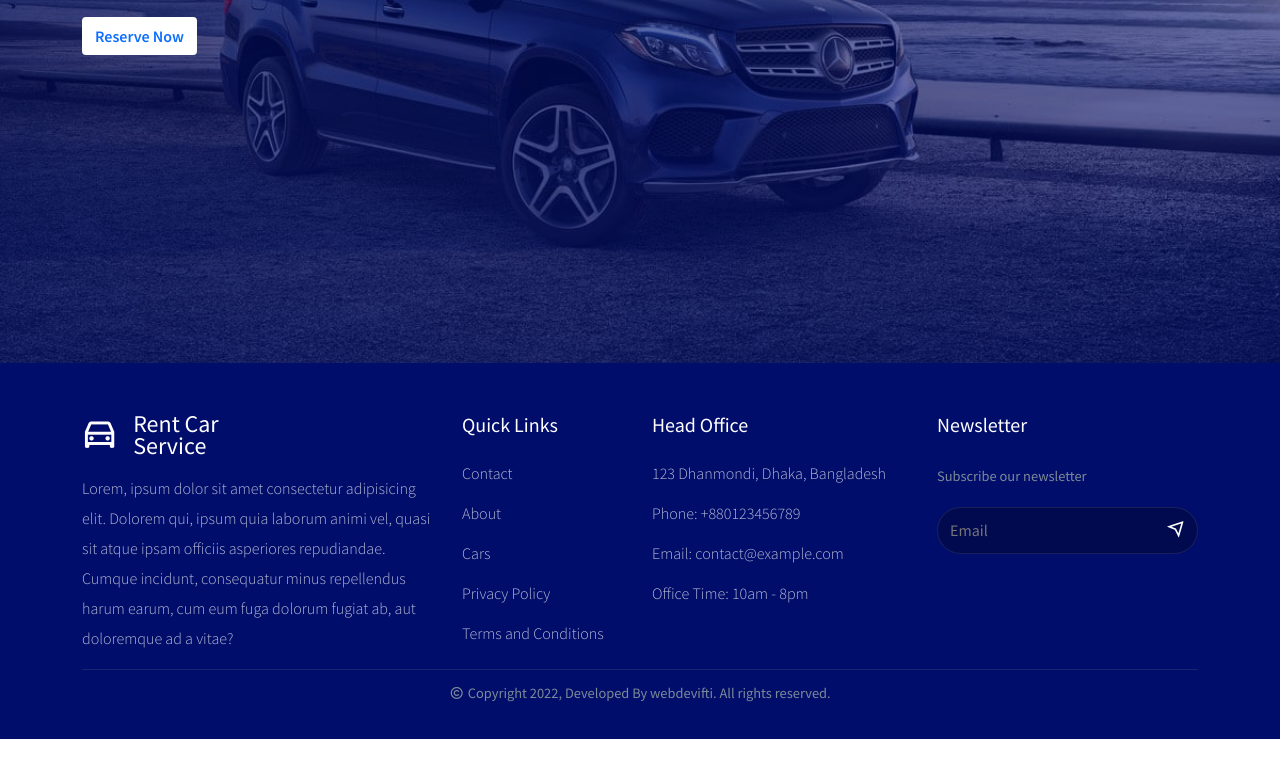
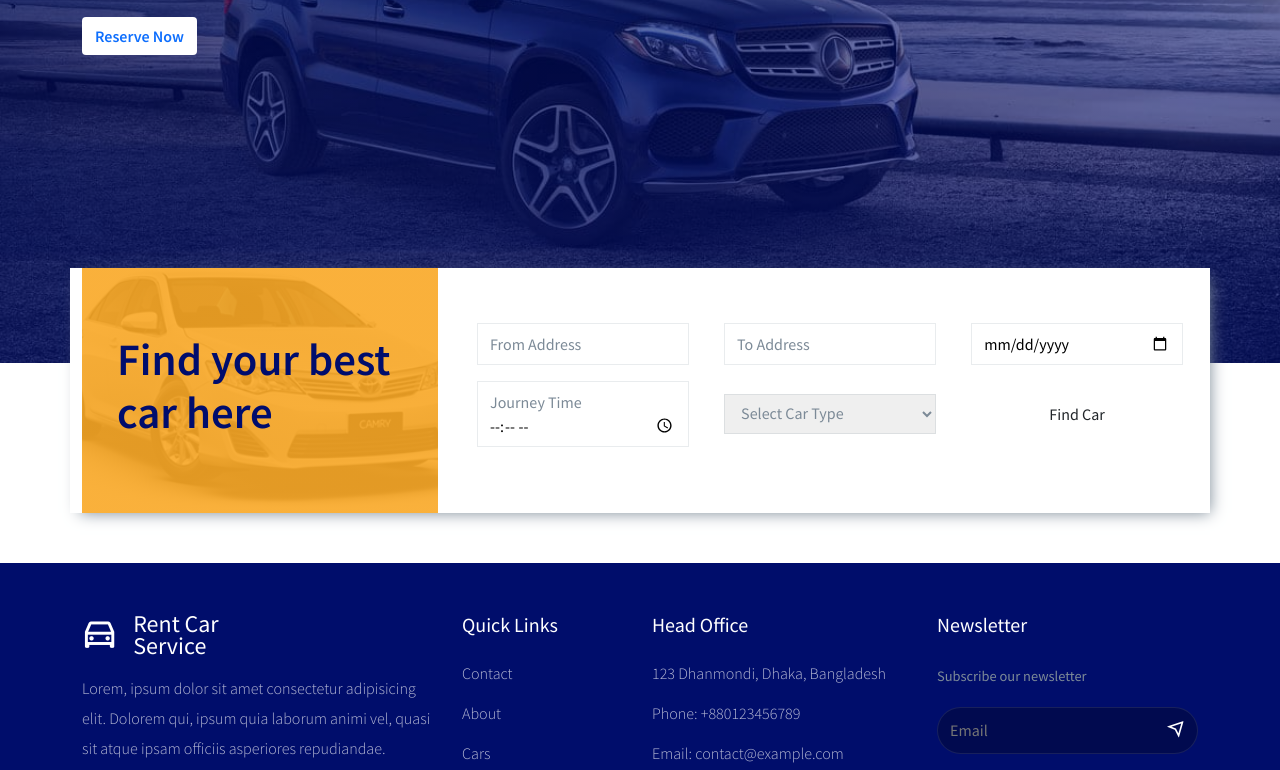
Before and after one commit to webdevifti/react-car-rental-website, a React (Create React App) app: page /home in a window 1280 px wide. Shown: the part 500-1270 px from the top of the page. Before the commit the page ends 1239 px from the top, so only its background shows below. Built offline with nearby package versions, Linux system fonts and the light colour scheme.

Commit message:
hero form

```diff
--- /dev/null
+++ b/src/components/UI/FIndCarForm.jsx
@@ -0,0 +1,37 @@
+import React from 'react'
+import '../../styles/find-car-form.css'
+import { Form, FormGroup } from 'reactstrap'
+
+const FIndCarForm = () => {
+  return (
+   <Form className='form'>
+    <div className='d-flex align-items-center justify-content-between flex-wrap'>
+        <FormGroup className="form__group">
+            <input type="text" placeholder="From Address" required />
+        </FormGroup>
+        <FormGroup className="form__group">
+            <input type="text" placeholder="To Address" required />
+        </FormGroup>
+        <FormGroup className="form__group">
+            <input type="date" placeholder="Journey Date" required />
+        </FormGroup>
+        <FormGroup className="form__group">
+            <input className='journey__time' type="time" placeholder="Journey Time" required />
+        </FormGroup>
+        <FormGroup className="select__group">
+            <select>
+                <option value="">Select Car Type</option>
+                <option value="ac">AC Car</option>
+                <option value="non-ac">None AC Car</option>
+            </select>
+        </FormGroup>
+        <FormGroup className="form__group">
+           <button type="submit" className="btn find__car-btn">Find Car</button>
+        </FormGroup>
+    </div>
+   </Form>
+
+  )
+}
+
+export default FIndCarForm
--- a/src/pages/Home.jsx
+++ b/src/pages/Home.jsx
@@ -1,12 +1,30 @@
 import React from 'react'
+import { Container, Row, Col } from 'reactstrap'
 import HeroSlider from '../components/UI/HeroSlider'
 import Helmet from '../components/helmet/Helmet'
+import FindCarForm from '../components/UI/FIndCarForm'
 
 const Home = () => {
   return (
     <Helmet title="Home">
       <section className="p-0 hero__slider-section">
         <HeroSlider />
+
+        <div className="hero__form">
+          <Container>
+            <Row className="form__row">
+              <Col lg="4" md="4">
+                <div className="find__cars-left">
+                  <h2>Find your best car here</h2>
+                </div>
+              </Col>
+              <Col lg="8" md="8" sm="12">
+                <FindCarForm />
+              </Col>
+            </Row>
+
+          </Container>
+        </div>
       </section>
     </Helmet>
   )
--- /dev/null
+++ b/src/styles/find-car-form.css
@@ -0,0 +1,76 @@
+.find__cars-left{
+    background: linear-gradient(rgb(249,168,38,0.9), rgb(249,168,38,0.9)), url("../assets/all-images/toyota-offer-2.png");
+    background-position: center;
+    background-size: cover;
+    background-repeat: no-repeat;
+    padding: 65px 35px;
+}
+.find__cars-left h2{
+    font-weight: 600;
+    font-size: 2.8rem;
+}
+.form__group{
+    width: 30%;
+    margin-bottom: 0;
+}
+.form__group input{
+    border: 1px solid #7c8a972a;
+    padding: 8px 12px;
+    width: 100%;
+    outline: none;
+}
+
+.form{
+    background: #fff;
+    padding-top: 55px;
+    padding-bottom: 50px;
+    padding-left: 15px;
+    padding-right: 15px;
+}
+.select__group{
+    width: 30%;
+}
+.select__group select{
+    width: 100%;
+    padding: 8px 12px;
+    border: 1px solid #7c8a972a;
+    outline: none;
+    color: #7c8a97;
+}
+.hero__slider-section{
+    position: relative;
+    z-index: 10;
+    margin-bottom: 200px;
+}
+.hero__form{
+    position: absolute;
+    bottom: -150px;
+    z-index: 11;
+    width: 100%;
+}
+
+.form__row{
+    background: #fff;
+    box-shadow: 5px 5px 15px -5px #7c8a97;
+
+}
+.form__group input::placeholder{
+    color: #7c8a97;
+}
+.journey__time::before{
+    content: "Journey Time";
+    margin-right: 0.8rem;
+    color: #7c8a97;
+}
+
+.find__car-btn{
+    background: #000d6b;
+    color: #fff;
+    padding: 8px 15px;
+    width: 100%;
+    border:none;
+    outline: none;
+}
+.find__car-btn:hover{
+    color: #aaa;
+}
```
